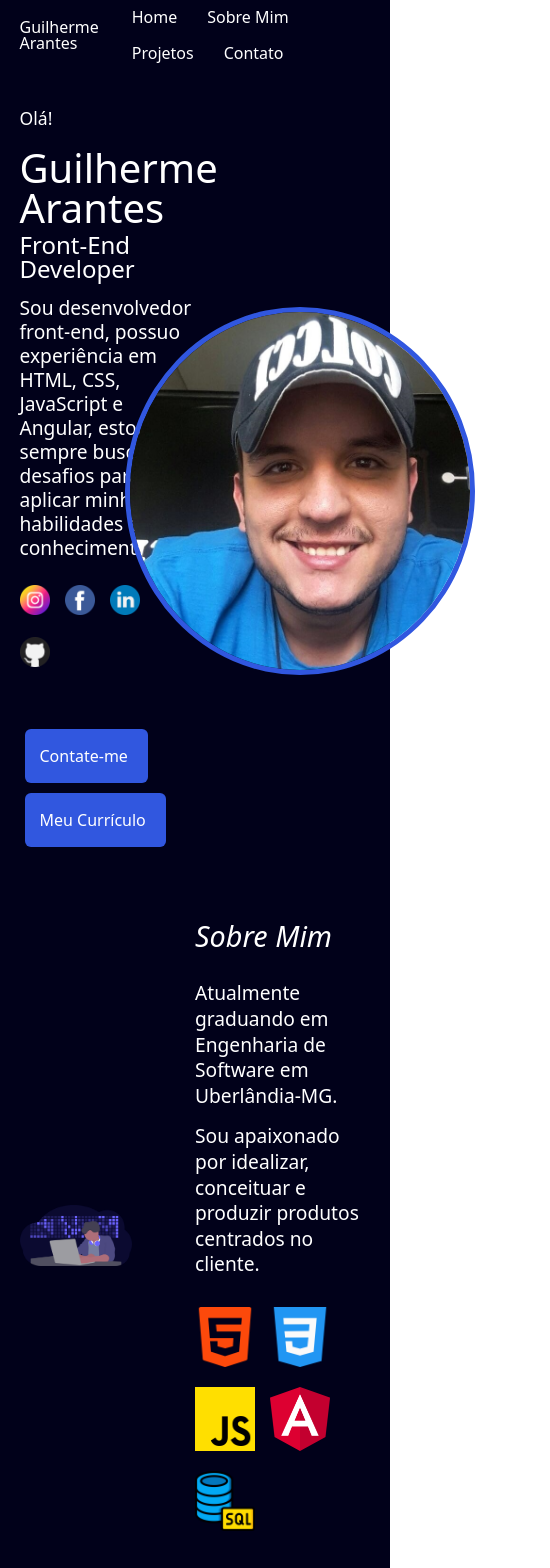
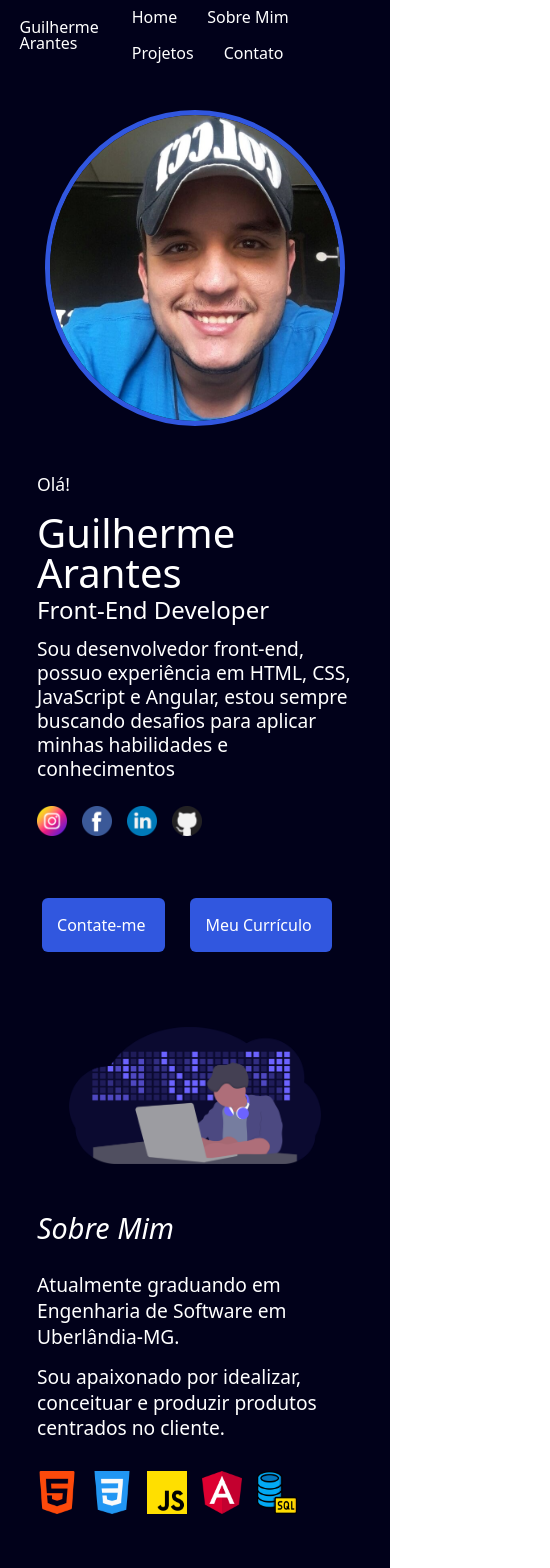
Before and after one commit to guiiarantes1/guiarantes, an Angular app: page / in a window 390 px wide. Shown: the top 1568 px of the page, 550 px wide, since content can reach past the window. Built offline with nearby package versions, Linux system fonts and the light colour scheme; some icons are missing.

Commit message:
fix css responsive

```diff
--- a/src/app/home/home.component.scss
+++ b/src/app/home/home.component.scss
@@ -269,7 +269,7 @@
         justify-content: center;
         align-items: center;
         img {
-          width: 500px !important;
+          width: 90% !important;
         }
       }
       .logo{
@@ -288,3 +288,63 @@
     width: 1920px !important;
   }
 }
+
+@media screen and (max-width: 850px) {
+  .home {
+    flex-direction:column-reverse !important;
+    .home-image{
+      width: 90% !important;
+       margin-bottom: 50px;
+       img{
+        width: 300px !important;
+       }
+    }
+    .home-content{
+      width: 90% !important;
+    }
+  }
+  .sobre{
+    flex-direction: column;
+    .sobre-img{
+      display: flex !important;
+      width: 90% !important;
+      justify-content: center !important;
+      margin-bottom: 50px !important;
+
+      img{
+        width: 80% !important;
+      }
+    }
+    .sobre-content{
+      width: 90% !important;
+    }
+    .stacks{
+      img{
+        width: 40px !important;
+      }
+    }
+  }
+  .footer{
+    flex-direction: column !important;
+    h3{
+      order: 1;
+      margin-bottom: 30px !important;
+    }
+    .contatos-content{
+      order: 3;
+      width: 90% !important;
+    }
+    .contatos-image{
+      width: 90% !important;
+      order: 2;
+      margin: auto !important;
+      margin-bottom: 50px !important;
+    }
+    .logo{
+      order: 4;
+      width: 100% !important;
+      margin: 0 !important;
+      margin-top: 15px !important;
+    }
+  }
+}
```
